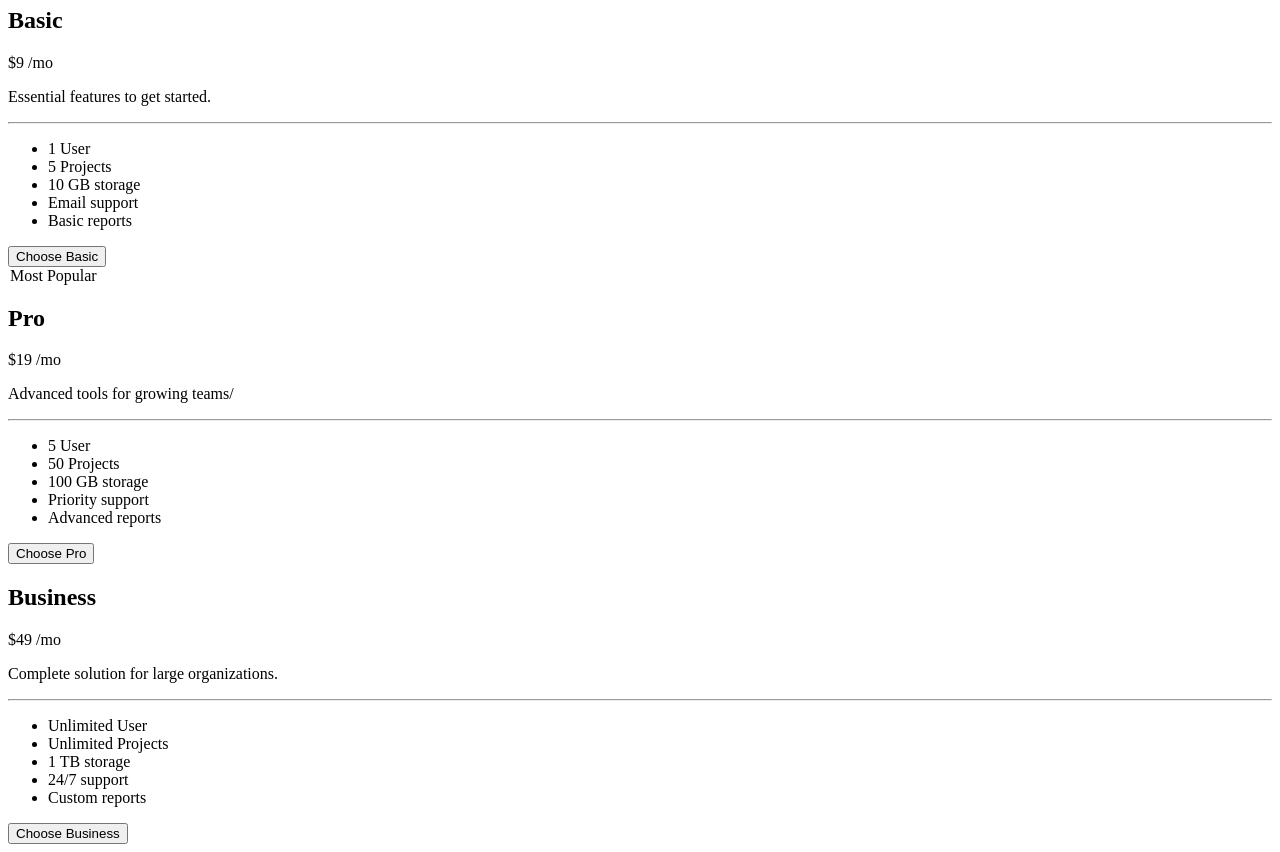
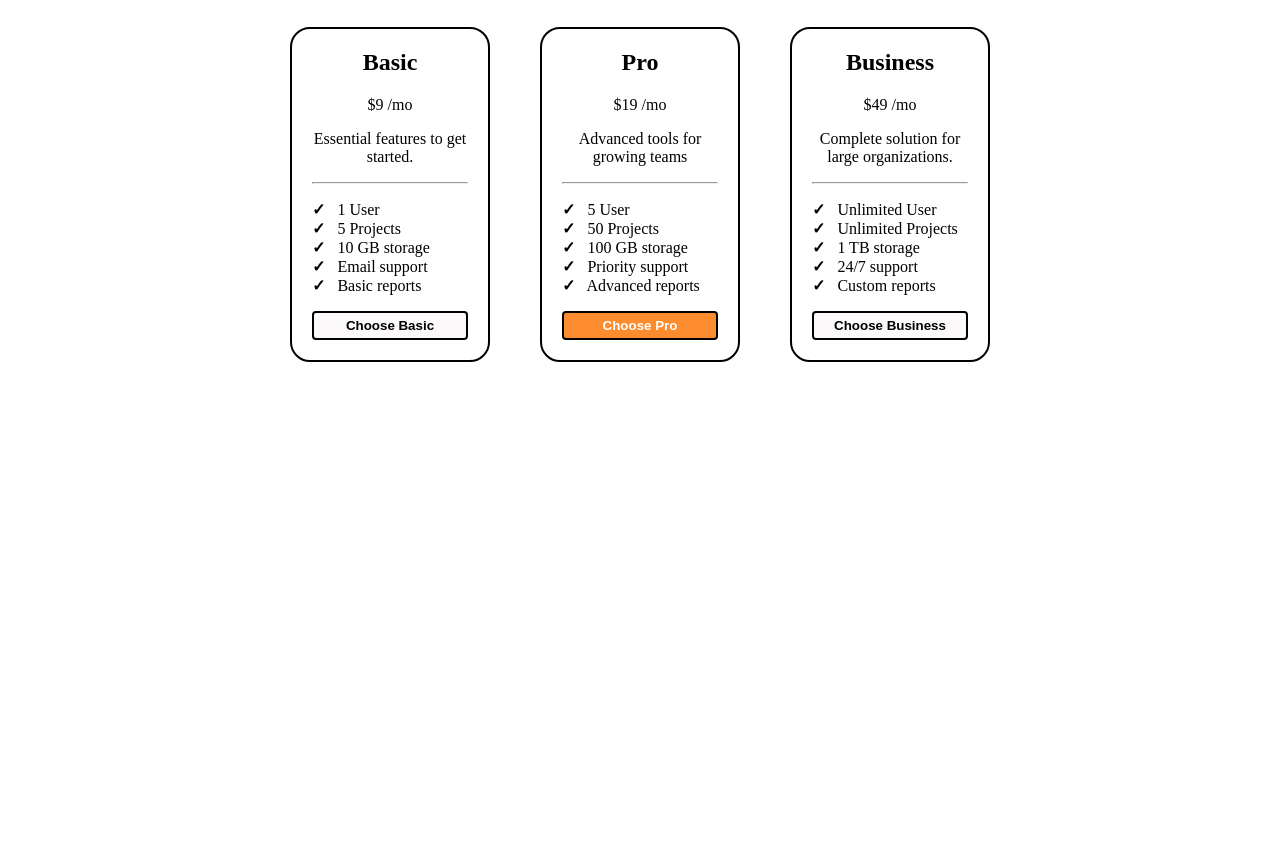
Before and after one commit to affandzaki15/Roadto100day, a plain HTML site: page HTML/pricing-card.html in a window 1280 px wide. Shown: the part 98-950 px from the top of the page. After the commit the page ends 800 px from the top, so only its background shows below. Drawn offline with Linux system fonts and the light colour scheme.

Commit message:
css seperdua

```diff
--- a/HTML/pricing-card.html
+++ b/HTML/pricing-card.html
@@ -7,63 +7,65 @@
     <link rel="stylesheet" href="../css/pricing.css"/>
 </head>
 <body>
-    <section class="pricing">
-        <h1>Choose Your Plan</h1>
-        <p>Simple pricing for everyone.</p>
+    <section>
+        <div class="header">
+            <h1>Choose Your Plan</h1>
+            <p>Simple pricing for everyone.</p>
+        </div>
         <div class="price">
             <!-- card-1 -->
             <article class="basic">
-                <div>
+                <div class="title">
                     <h2>Basic</h2>
                     <p>$9 <span>/mo</span></p>
                     <p>Essential features to get started.</p>
                 </div>
                 <hr>
-                <ul>
+                <ul class="list">
                     <li> 1 User </li>
                     <li> 5 Projects </li>
                     <li> 10 GB storage </li>
                     <li> Email support </li>
                     <li> Basic reports </li>
                 </ul>
-                <button>Choose Basic</button>
+                <button type="submit" class="submit">Choose Basic</button>
             </article>
 
             <!-- card-2 -->
             <article class="pro">
-                <legend>Most Popular</legend>
-                <div>
+                <!-- <legend>Most Popular</legend> -->
+                <div class="title">
                     <h2>Pro</h2>
                     <p>$19 <span>/mo</span></p>
-                    <p>Advanced tools for growing teams/</p>
+                    <p>Advanced tools for growing teams</p>
                 </div>
                 <hr>
-                <ul>
+                <ul class="list">
                     <li> 5 User </li>
                     <li> 50 Projects </li>
                     <li> 100 GB storage </li>
                     <li> Priority support </li>
                     <li> Advanced reports </li>
                 </ul>
-                <button>Choose Pro</button>
+                <button type="submit" class="submit-pro">Choose Pro</button>
             </article>
 
             <!-- card-3 -->
             <article class="business">
-                <div>
+                <div class="title">
                     <h2>Business</h2>
                     <p>$49 <span>/mo</span></p>
                     <p>Complete solution for large organizations.</p>
                 </div>
                 <hr>
-                <ul>
+                <ul class="list">
                     <li> Unlimited User </li>
                     <li> Unlimited Projects </li>
                     <li> 1 TB storage </li>
                     <li> 24/7 support </li>
                     <li> Custom reports </li>
                 </ul>
-                <button>Choose Business</button>
+                <button type="submit" class="submit">Choose Business</button>
             </article>
         </div>
     </section>
--- a/css/pricing.css
+++ b/css/pricing.css
@@ -0,0 +1,82 @@
+* {
+  box-sizing: border-box;
+}
+
+/* body{
+    width: 100%
+} */
+
+.header {
+  text-align: center;
+  margin : 30px
+}
+
+.price {
+  display: flex;
+  justify-content: center;
+  gap: 50px;
+}
+
+.basic,
+.business {
+  border: 2px solid #000;
+  border-radius: 20px;
+  gap: 30px;
+  width: 200px;
+}
+
+.pro {
+  border: 2px solid #000;
+  border-radius: 20px;
+  gap: 30px;
+  width: 200px;
+}
+
+.title {
+  text-align: center;
+}
+
+/* basic */
+
+.basic,
+.business,
+.pro {
+  padding: 0 20px 20px 20px;
+}
+
+.list {
+    text-align: left;
+    padding-left: 0;
+    list-style: none;
+}
+
+.list li::before {
+    margin-right: 8px;
+    content: "✓";
+    font-weight: bold;
+}
+
+.submit {
+  display: block;
+  margin: 0 auto;
+  background-color: #fbf9f9;
+  border: 2px solid #000;
+  border-radius: 4px;
+  padding: 5px 20px;
+  font-weight: bold;
+  width: 100%;
+}
+
+/* pro */
+
+.submit-pro {
+  display: block;
+  margin: 0 auto;
+  background-color: rgb(253, 140, 47);
+  color: #fff;
+  border: 2px solid #000;
+  border-radius: 4px;
+  padding: 5px 20px;
+  font-weight: bold;
+  width: 100%;
+}
```
